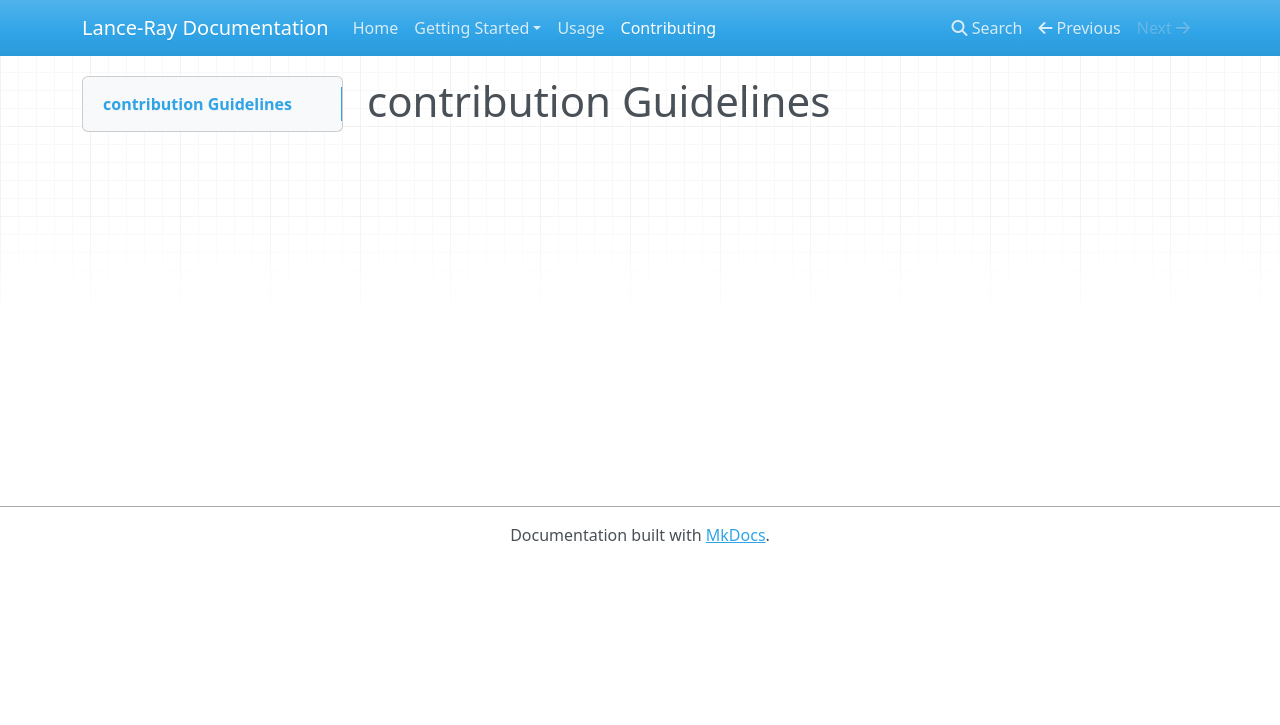
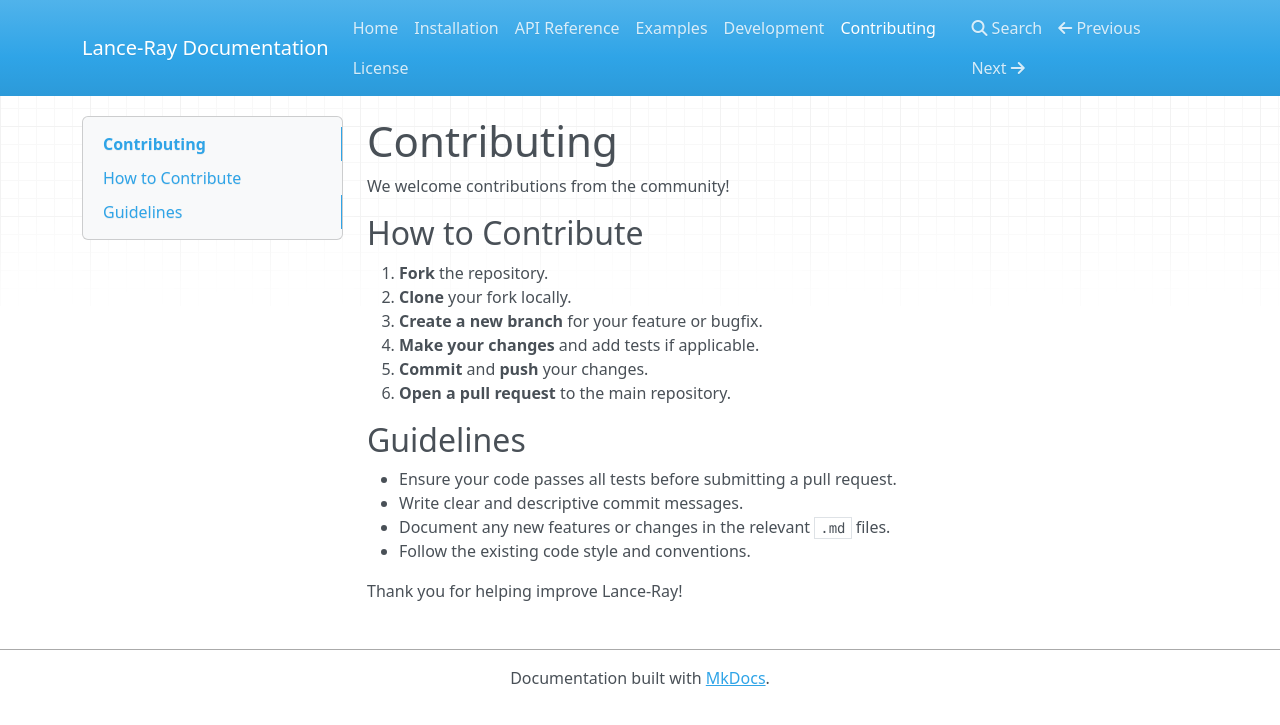
Before and after one commit to lancedb/lance-ray, an MkDocs documentation site: the page built from docs/contributing.md, in a window 1280 px wide. Shown: the top 725 px of the page. Built offline with MkDocs 1.6.1, drawn with Linux system fonts in a browser that asks for light colours; nearby versions of some CDN libraries.

Commit message:
docs: add complete documentation with MkDocs

```diff
--- a/docs/contributing.md
+++ b/docs/contributing.md
@@ -1 +1,21 @@
-# contribution Guidelines
+# Contributing
+
+We welcome contributions from the community!
+
+## How to Contribute
+
+1. **Fork** the repository.
+2. **Clone** your fork locally.
+3. **Create a new branch** for your feature or bugfix.
+4. **Make your changes** and add tests if applicable.
+5. **Commit** and **push** your changes.
+6. **Open a pull request** to the main repository.
+
+## Guidelines
+
+- Ensure your code passes all tests before submitting a pull request.
+- Write clear and descriptive commit messages.
+- Document any new features or changes in the relevant `.md` files.
+- Follow the existing code style and conventions.
+
+Thank you for helping improve Lance-Ray!
--- a/mkdocs.yml
+++ b/mkdocs.yml
@@ -2,8 +2,9 @@ site_name: Lance-Ray Documentation
 
 nav:
   - Home: index.md
-  - Getting Started:
-      - Installation: getting-started/installation.md
-      - Quick Start: getting-started/quick-start.md
-  - Usage: usage.md
+  - Installation: installation.md
+  - API Reference: api_reference.md
+  - Examples: examples.md
+  - Development: development.md
   - Contributing: contributing.md
+  - License: LICENSE.md
```
Also changed, not shown: docs/LICENSE.md (added, +9 -0 lines), docs/api_reference.md (added, +13 -0 lines), docs/development.md (added, +23 -0 lines), docs/examples.md (added, +45 -0 lines), docs/getting-started/installation.md (deleted, +0 -1 lines), docs/getting-started/quick-start.md (deleted, +0 -17 lines), docs/index.md (+29 -13 lines), docs/installation.md (added, +25 -0 lines), docs/usage.md (deleted, +0 -1 lines).
